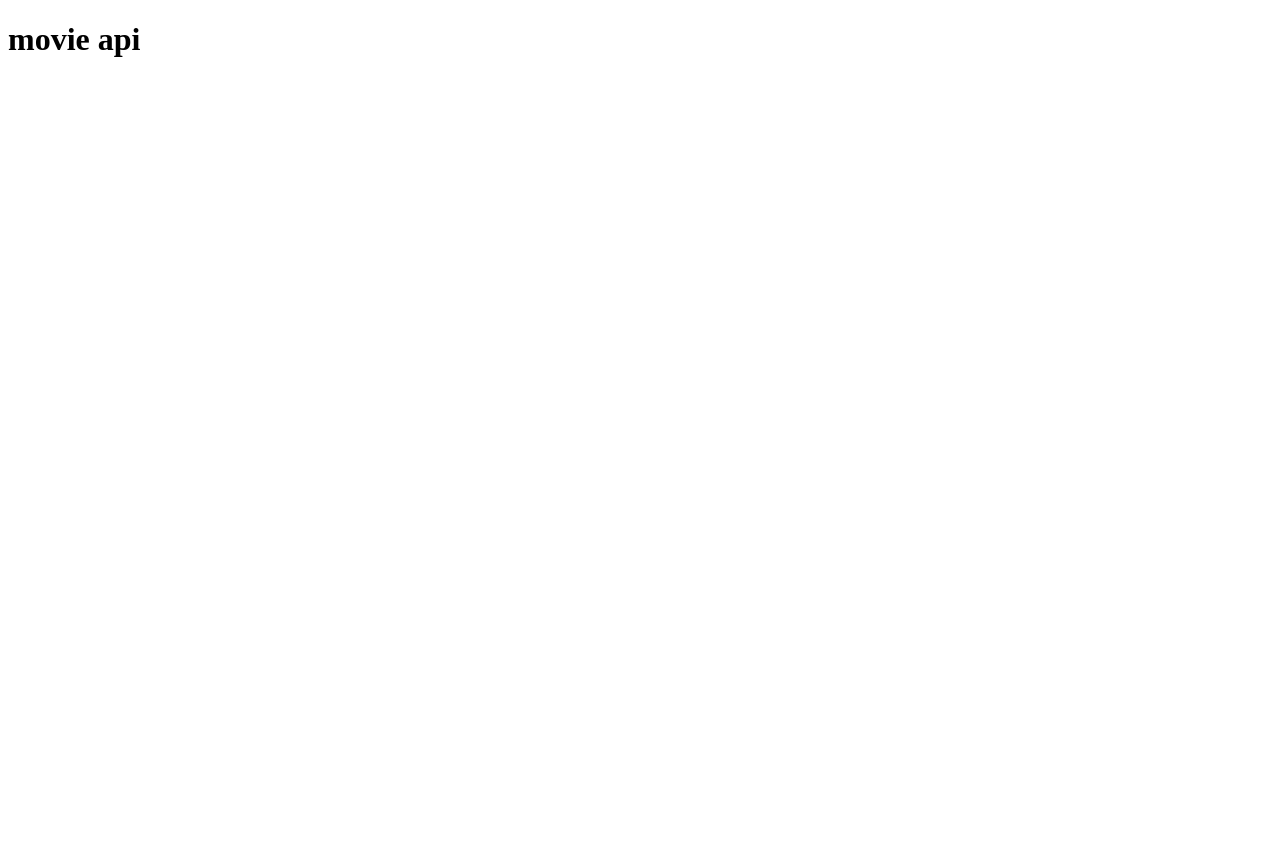
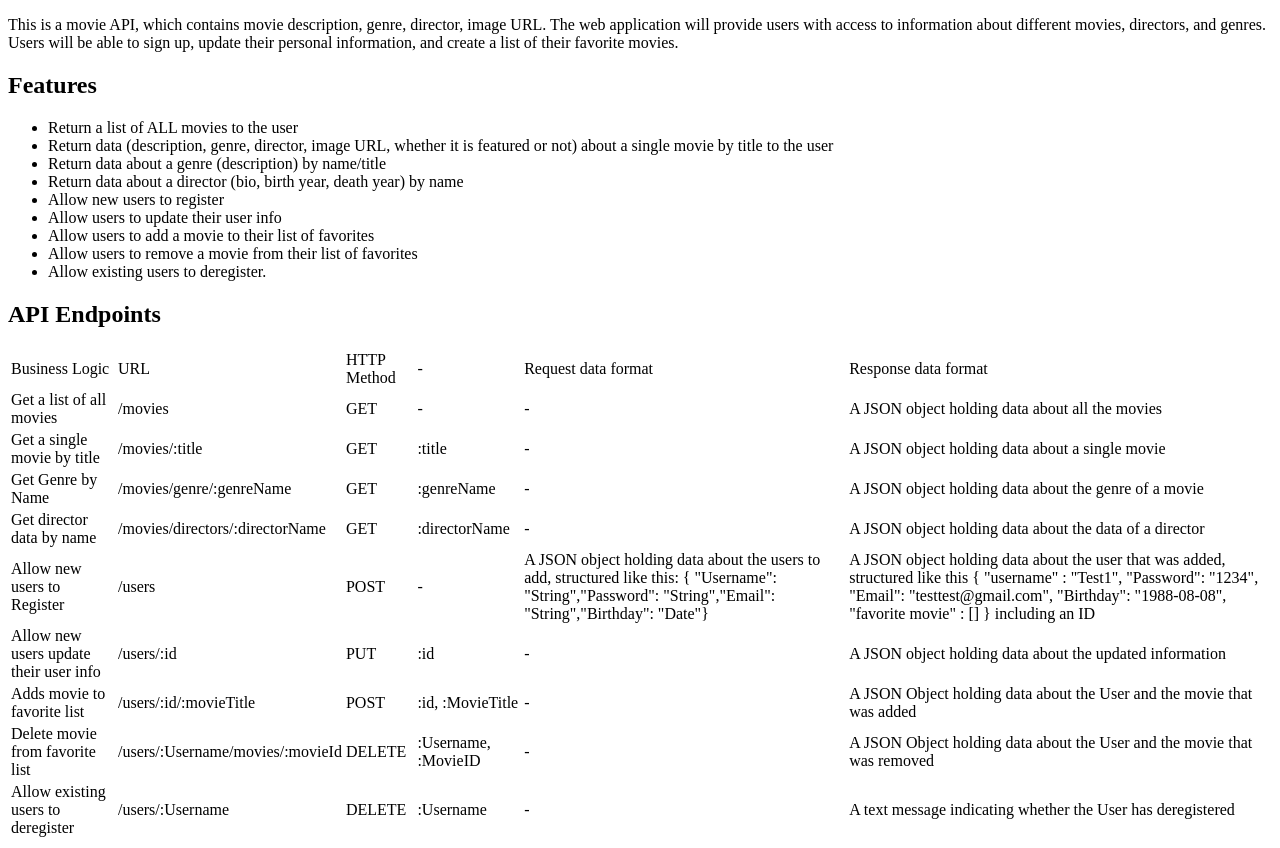
Before and after one commit to DerWalli/Movie-api, a website: page documentation.html in a window 1280 px wide. Before the commit the page ends 800 px from the top, so only its background shows below. Drawn offline with Linux system fonts and the light colour scheme.

Commit message:
Update documentation.html

```diff
--- a/documentation.html
+++ b/documentation.html
@@ -1,16 +1,138 @@
 <!DOCTYPE html>
+
 <html lang="en">
+
 <head>
+
     <meta charset="UTF-8">
+
     <meta name="viewport" content="width=device-width, initial-scale=1.0">
-    <title>Movie Api</title>
+
+    <title>CF - Movie Api</title>
+
 </head>
+
 <body>
-    <h1>movie api</h1>
-
     <p>
-
+        This is a movie API, which contains movie description, genre, director, image URL.
+       The web application will provide users with access to information about different movies, directors, and genres.
+       Users will be able to sign up, update their personal information, and create a list of their favorite movies.
     </p>
 
+   <div>
+
+   <h2>Features</h2>
+
+   <ul>
+       <li>Return a list of ALL movies to the user</li>
+       <li>Return data (description, genre, director, image URL, whether it is featured or not) about a single movie by title to the user</li>
+       <li>Return data about a genre (description) by name/title</li>
+       <li>Return data about a director (bio, birth year, death year) by name</li>
+       <li>Allow new users to register</li>
+       <li>Allow users to update their user info</li>
+       <li>Allow users to add a movie to their list of favorites</li>
+       <li>Allow users to remove a movie from their list of favorites</li>
+       <li>Allow existing users to deregister.</li>
+   </ul>
+
+   </div>
+
+   <h2>API Endpoints</h2>
+   <table>
+        <tbody>
+
+            <tr>
+                <td>Business Logic</td>
+                <td>URL</td>
+                <td>HTTP Method</td>
+                <td>-</td>
+                <td>Request data format</td>
+                <td>Response data format</td>
+            </tr>
+
+            <tr>
+                <td>Get a list of all movies</td>
+                <td>/movies</td>
+                <td>GET</td>
+                <td>-</td>
+                <td>-</td>
+                <td>A JSON object holding data about all the movies</td>
+            </tr>
+
+            <tr>
+                <td>Get a single movie by title</td>
+                <td>/movies/:title</td>
+                <td>GET</td>
+                <td>:title</td>
+                <td>-</td>
+                <td>A JSON object holding data about a single movie</td>
+            </tr>
+
+            <tr>
+                <td>Get Genre by Name</td>
+                <td>/movies/genre/:genreName</td>
+                <td>GET</td>
+                <td>:genreName</td>
+                <td>-</td>
+                <td>A JSON object holding data about the genre of a movie</td>
+            </tr>
+
+            <tr>
+                <td>Get director data by name</td>
+                <td>/movies/directors/:directorName</td>
+                <td>GET</td>
+                <td>:directorName</td>
+                <td>-</td>
+                <td>A JSON object holding data about the data of a director</td>
+            </tr>
+
+            <tr>
+                <td>Allow new users to Register</td>
+                <td>/users</td>
+                <td>POST</td>
+                <td>-</td>
+                <td>A JSON object holding data about the users to add, structured like this:
+                { "Username": "String","Password": "String","Email": "String","Birthday": "Date"}</td>
+                <td>A JSON object holding data about the user that was added, structured like this { "username" : "Test1", "Password": "1234", "Email": "testtest@gmail.com", "Birthday": "1988-08-08", "favorite movie" : [] } including an ID </td>
+            </tr>
+
+            <tr>
+                <td>Allow new users update their user info</td>
+                <td>/users/:id</td>
+                <td>PUT</td>
+                <td>:id</td>
+                <td>-</td>
+                <td>A JSON object holding data about the updated information</td>
+            </tr>
+
+            <tr>
+                <td>Adds movie to favorite list</td>
+                <td>/users/:id/:movieTitle</td>
+                <td>POST</td>
+                <td>:id, :MovieTitle</td>
+                <td>-</td>
+                <td>A JSON Object holding data about the User and the movie that was added</td>
+            </tr>
+
+            <tr>
+                <td>Delete movie from favorite list</td>
+                <td>/users/:Username/movies/:movieId</td>
+                <td>DELETE</td>
+                <td>:Username, :MovieID</td>
+                <td>-</td>
+                <td>A JSON Object holding data about the User and the movie that was removed</td>
+            </tr>
+
+            <tr>
+                <td>Allow existing users to deregister</td>
+                <td>/users/:Username</td>
+                <td>DELETE</td>
+                <td>:Username</td>
+                <td>-</td>
+                <td>A text message indicating whether the User has deregistered</td>
+            </tr>
+       </tbody>
+      </table>
 </body>
+
 </html>
```
